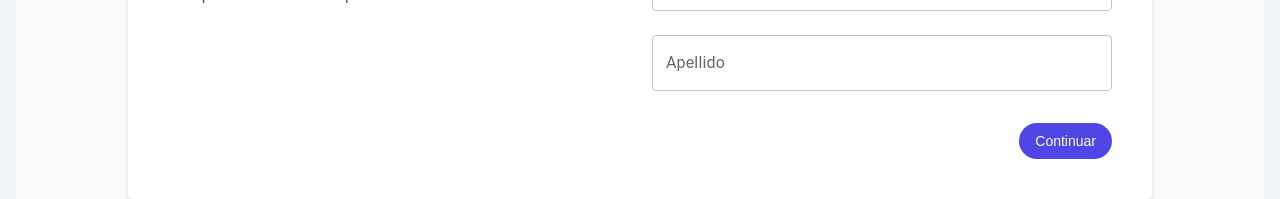
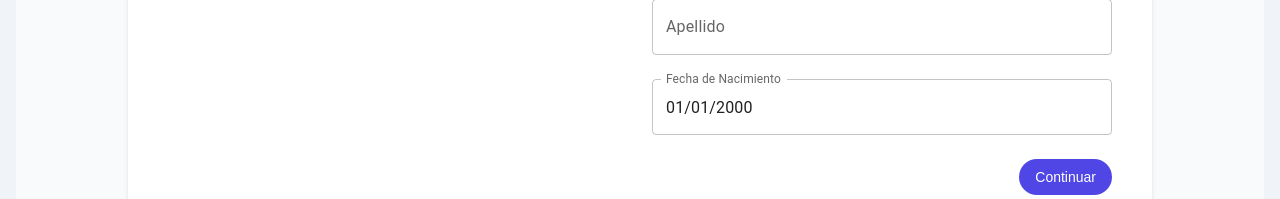
Before and after one commit to Ovtt17/survey-app-ui, a React (Vite) app: page /register in a window 1280 px wide. Shown: the part 459-658 px from the top of the page. Built offline with nearby package versions, Linux system fonts and the light colour scheme; no server answers.

Commit message:
refactor: Remove UserDOBStep component and update UserPersonalDetailsStep
The UserDOBStep component has been removed as it is no longer needed. The functionality has been integrated into the updated UserPersonalDetailsStep component. This change improves the code structure and reduces redundancy.

```diff
--- a/src/components/register/UserDOBStep.tsx
+++ /dev/null
@@ -1,70 +0,0 @@
-import { TextField } from '@mui/material';
-import React, { FC } from 'react';
-
-interface UserDOBStepProps {
-  handleChange: (e: React.ChangeEvent<HTMLInputElement>) => void;
-}
-
-const UserDOBStep: FC<UserDOBStepProps> = ({ handleChange }) => {
-  return (
-    <div className="container lg:flex mt-4">
-      <div className="item w-full p-2">
-        <TextField
-          id="dob-day"
-          label="Día"
-          variant="outlined"
-          name="dobDay"
-          required
-          className="w-full"
-          inputProps={{ min: 1, max: 31 }}
-          onChange={handleChange}
-        />
-      </div>
-      <div className="item w-full p-2">
-        <TextField
-          id="dob-month"
-          label="Mes"
-          variant="outlined"
-          name="dobMonth"
-          select
-          required
-          className="w-full"
-          SelectProps={{
-            native: true,
-          }}
-          onChange={handleChange}
-        >
-          <option value="" disabled>
-            Selecciona un mes
-          </option>
-          <option value="1">Enero</option>
-          <option value="2">Febrero</option>
-          <option value="3">Marzo</option>
-          <option value="4">Abril</option>
-          <option value="5">Mayo</option>
-          <option value="6">Junio</option>
-          <option value="7">Julio</option>
-          <option value="8">Agosto</option>
-          <option value="9">Septiembre</option>
-          <option value="10">Octubre</option>
-          <option value="11">Noviembre</option>
-          <option value="12">Diciembre</option>
-        </TextField>
-      </div>
-      <div className="item w-full p-2">
-        <TextField
-          id="dob-year"
-          label="Año"
-          variant="outlined"
-          name="dobYear"
-          required
-          className="w-full"
-          inputProps={{ min: 1900, max: new Date().getFullYear() }}
-          onChange={handleChange}
-        />
-      </div>
-    </div>
-  );
-}
-
-export default UserDOBStep;
--- a/src/components/register/UserPersonalDetailsStep.tsx
+++ b/src/components/register/UserPersonalDetailsStep.tsx
@@ -1,19 +1,63 @@
+import { FC, useMemo, useState } from 'react';
+import { LocalizationProvider } from '@mui/x-date-pickers/LocalizationProvider';
+import { AdapterDayjs } from '@mui/x-date-pickers/AdapterDayjs';
+import { DatePicker } from '@mui/x-date-pickers/DatePicker';
+import dayjs, { Dayjs } from 'dayjs';
+import "dayjs/locale/es";
 import { TextField } from '@mui/material';
-import { FC } from 'react';
+import { DateValidationError } from '@mui/x-date-pickers/models';
+import { FieldErrorsHandler } from '../../pages/Register';
+
 
 interface UserPersonalDetailsStepProps {
   firstName: string;
   lastName: string;
+  dateOfBirth: Dayjs;
   handleChange: (e: React.ChangeEvent<HTMLInputElement>) => void;
-  fieldErrors: { firstName: boolean; lastName: boolean };
+  handleChangeDate: (date: Dayjs | null) => void;
+  fieldErrorsHandler: FieldErrorsHandler;
+  minDate: Dayjs;
+  maxDate: Dayjs;
 }
 
 const UserPersonalDetailsStep: FC<UserPersonalDetailsStepProps> = ({
   firstName,
   lastName,
+  dateOfBirth,
   handleChange,
-  fieldErrors,
+  handleChangeDate,
+  fieldErrorsHandler,
+  minDate,
+  maxDate
 }) => {
+
+  const [error, setError] = useState<DateValidationError | null>(null);
+
+  const { fieldErrors, setFieldError } = fieldErrorsHandler;
+
+  const handleDateError = (error: DateValidationError | null) => {
+    setError(error);
+    setFieldError('dateOfBirth', !!error);
+
+  };
+
+  const errorMessage = useMemo(() => {
+    switch (error) {
+      case 'maxDate':
+      case 'minDate': {
+        return 'Por favor, selecciona una fecha entre 15 y 100 años de edad';
+      }
+
+      case 'invalidDate': {
+        return 'Por favor, selecciona una fecha válida';
+      }
+
+      default: {
+        return '';
+      }
+    }
+  }, [error]);
+
   return (
     <div>
       <TextField
@@ -36,6 +80,24 @@ const UserPersonalDetailsStep: FC<UserPersonalDetailsStepProps> = ({
         fullWidth
         margin="normal"
       />
+      <LocalizationProvider dateAdapter={AdapterDayjs} adapterLocale='es'>
+        <DatePicker
+          className='w-full'
+          label="Fecha de Nacimiento"
+          format='DD/MM/YYYY'
+          minDate={minDate}
+          maxDate={maxDate}
+          value={dateOfBirth}
+          onChange={handleChangeDate}
+          onError={handleDateError}
+          slotProps={{
+            textField: {
+              helperText: errorMessage,
+            },
+          }}
+          sx={{ marginTop: 2 }}
+        />
+      </LocalizationProvider>
     </div>
   );
 };
--- a/src/pages/Register.tsx
+++ b/src/pages/Register.tsx
@@ -1,37 +1,87 @@
+import React, { FC, useState } from 'react';
 import { Alert } from '@mui/material';
-import { FC, useState } from 'react';
 import { registerUser } from '../services/authService';
 import { NewUser } from '../types/user';
 import { useNavigate } from 'react-router-dom';
 import UserPersonalDetailsStep from '../components/register/UserPersonalDetailsStep';
-import UserAndDOBStep from '../components/register/UserDOBStep';
+import dayjs, { Dayjs } from 'dayjs';
 
 const ERROR_MESSAGES = {
-  requiredFields: 'Por favor, completa todos los campos.',
+  requiredFields: 'Por favor, completa todos los campos correctamente.',
   passwordMismatch: 'Las contraseñas no coinciden',
   registrationFailed: 'Registration failed. Please try again',
 };
 
-interface RegisterProps { }
+interface FieldErrors {
+  firstName: boolean;
+  lastName: boolean;
+  dateOfBirth: boolean;
+}
 
-const Register: FC<RegisterProps> = () => {
+export interface FieldErrorsHandler {
+  fieldErrors: FieldErrors;
+  setFieldError: (field: keyof FieldErrors, value: boolean) => void;
+}
+
+const Register: FC = () => {
   const navigate = useNavigate();
   const [errorMessage, setErrorMessage] = useState<string>('');
   const [step, setStep] = useState<number>(0);
+  const [dateOfBirth, setDateOfBirth] = useState<Dayjs>(dayjs('01-01-2000'));
+
+  const minDate = dayjs().subtract(100, 'year');
+  const maxDate = dayjs().subtract(15, 'year');
+
   const [formData, setFormData] = useState<NewUser>({
     username: '',
     firstName: '',
     lastName: '',
-    dateOfBirth: new Date(),
+    dateOfBirth: dateOfBirth.toDate(),
     phone: 0,
     email: '',
     password: '',
     confirmPassword: '',
   });
-  const [fieldErrors, setFieldErrors] = useState({
+
+
+  const handleChangeDate = (newDateOfBirth: Dayjs | null) => {
+    if (newDateOfBirth?.isAfter(minDate) && newDateOfBirth?.isBefore(maxDate)) {
+      setDateOfBirth(newDateOfBirth);
+      setFormData((prevData) => ({
+        ...prevData,
+        dateOfBirth: newDateOfBirth.toDate(),
+      }));
+      setFieldErrors((prevErrors) => ({
+        ...prevErrors,
+        dateOfBirth: false,
+      }));
+    } else {
+      setFormData((prevData) => ({
+        ...prevData,
+        dateOfBirth: undefined,
+      }));
+      setFieldErrors((prevErrors) => ({
+        ...prevErrors,
+        dateOfBirth: true,
+      }));
+    }
+  };
+
+
+  const [fieldErrors, setFieldErrors] = useState<FieldErrors>({
     firstName: false,
     lastName: false,
+    dateOfBirth: false,
   });
+
+  const setFieldError = (field: keyof FieldErrors, value: boolean) => {
+    setFieldErrors(prev => ({ ...prev, [field]: value }));
+  };
+
+  const fieldErrorsHandler: FieldErrorsHandler = {
+    fieldErrors,
+    setFieldError,
+  };
 
   const handleChange = (e: React.ChangeEvent<HTMLInputElement>) => {
     const { name, value } = e.target;
@@ -45,39 +95,24 @@ const Register: FC<RegisterProps> = () => {
     }));
   };
 
-  const validateStep = (): boolean => {
-    let errors = { ...fieldErrors };
-    let isValid = true;
+  const handleNextStep = () => {
+    const newFieldErrors = {
+      firstName: !formData.firstName.trim(),
+      lastName: !formData.lastName.trim(),
+      dateOfBirth: !formData.dateOfBirth,
+    };
 
-    if (step === 0) {
-      if (!formData.firstName.trim()) {
-        errors.firstName = true;
-        isValid = false;
-      }
-      if (!formData.lastName.trim()) {
-        errors.lastName = true;
-        isValid = false;
-      }
-    }
+    setFieldErrors(newFieldErrors);
 
-    setFieldErrors(errors);
-    setErrorMessage(isValid ? '' : ERROR_MESSAGES.requiredFields);
-    return isValid;
-  };
+    console.log(formData);
+    console.log(fieldErrors);
 
-  const steps = [
-    <UserPersonalDetailsStep
-      firstName={formData.firstName}
-      lastName={formData.lastName}
-      handleChange={handleChange}
-      fieldErrors={fieldErrors}
-    />,
-    <UserAndDOBStep handleChange={handleChange} />,
-  ];
-
-  const handleNextStep = () => {
-    if (validateStep()) {
-      setStep((prevStep) => prevStep + 1);
+    if (Object.values(newFieldErrors).every(error => error === false)) {
+      setErrorMessage('');
+      setStep(prev => prev + 1);
+    } else {
+      setErrorMessage(ERROR_MESSAGES.requiredFields);
+      return;
     }
   };
 
@@ -85,10 +120,12 @@ const Register: FC<RegisterProps> = () => {
 
   const handleSubmit = async (event: React.FormEvent<HTMLFormElement>) => {
     event.preventDefault();
+
     if (formData.password !== formData.confirmPassword) {
       setErrorMessage(ERROR_MESSAGES.passwordMismatch);
       return;
-    }
+    };
+
     try {
       await registerUser(formData);
       navigate('/activate-account');
@@ -97,6 +134,19 @@ const Register: FC<RegisterProps> = () => {
       setErrorMessage(ERROR_MESSAGES.registrationFailed);
     }
   };
+
+  const steps = [
+    <UserPersonalDetailsStep
+      firstName={formData.firstName}
+      lastName={formData.lastName}
+      dateOfBirth={dateOfBirth}
+      handleChange={handleChange}
+      handleChangeDate={handleChangeDate}
+      fieldErrorsHandler={fieldErrorsHandler}
+      minDate={minDate}
+      maxDate={maxDate}
+    />
+  ];
 
   return (
     <section className="flex min-h-screen flex-col justify-center items-center bg-gray-50">
--- a/src/types/user.ts
+++ b/src/types/user.ts
@@ -10,7 +10,7 @@ export interface NewUser {
   username: string;
   firstName: string;
   lastName: string;
-  dateOfBirth: Date;
+  dateOfBirth?: Date;
   phone: number;
   email: string;
   password: string;
```
